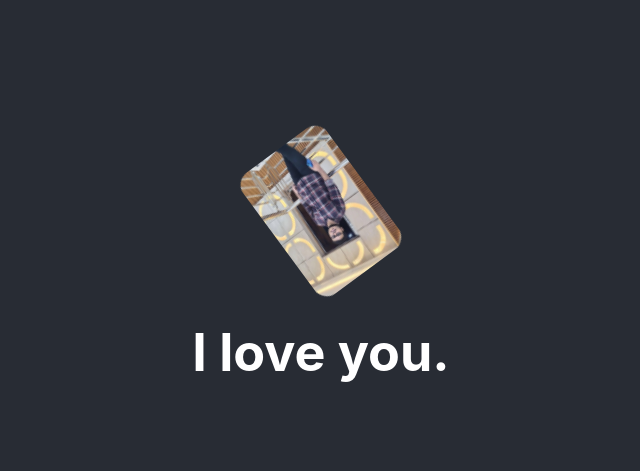
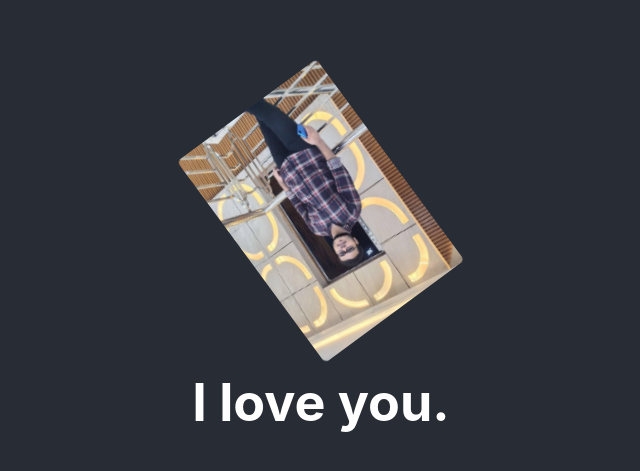
Before and after one commit to hrmrakib/react-live-app, a React (Create React App) app: page / in a window 1280 px wide. Shown: the part 123-594 px from the top of the page, without its empty margins (319-959 px from the left). Built offline with nearby package versions, Linux system fonts and the light colour scheme.

Commit message:
set anower photo

```diff
--- a/src/App.css
+++ b/src/App.css
@@ -3,10 +3,10 @@
 }
 
 .App-logo {
-  height: 150px;
-  height: 150px;
-  border-radius: 15px;
-  object-fit: contain;
+  height: 250px;
+  height: 250px;
+  border-radius: 5px;
+  object-fit: cover;
   pointer-events: none;
 }
 .love {
```
